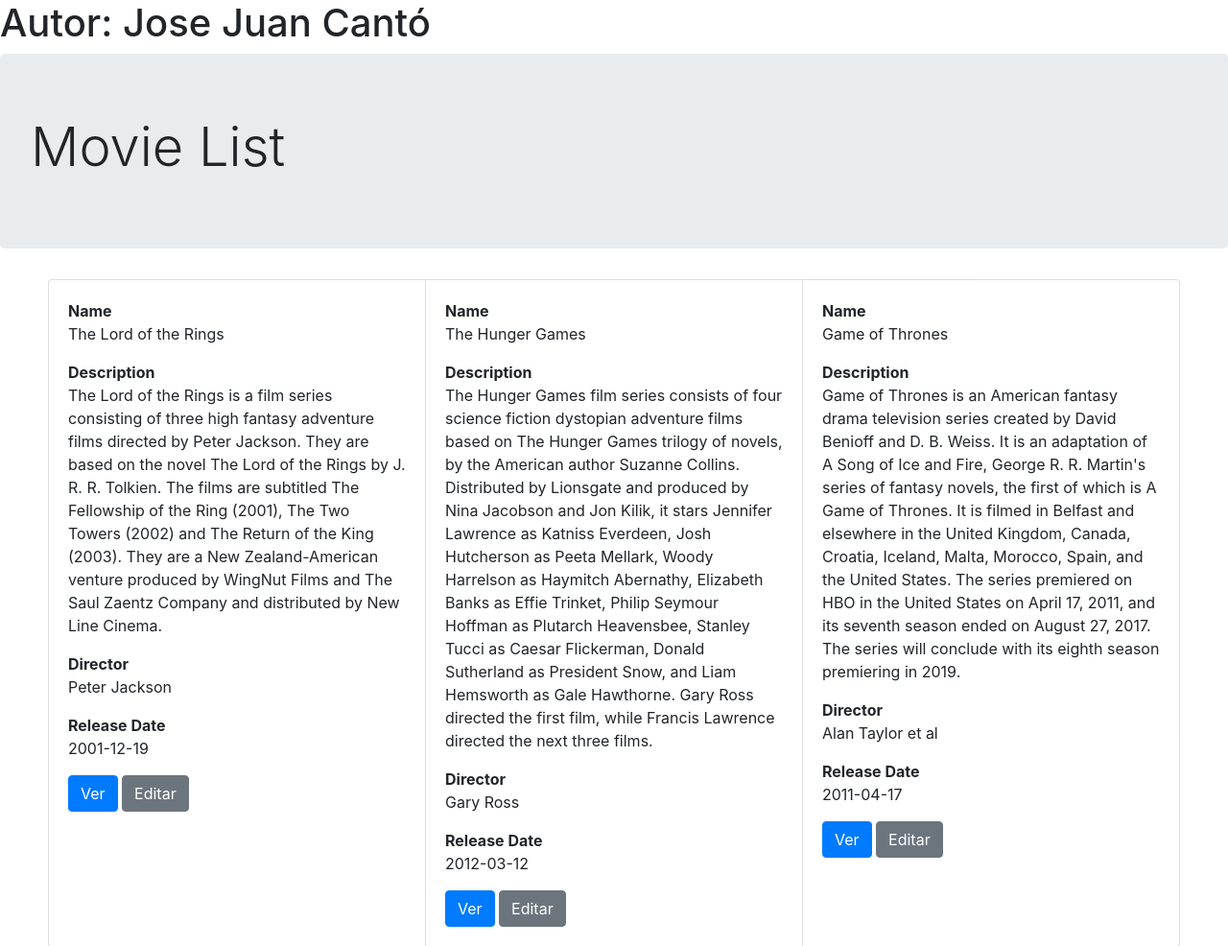
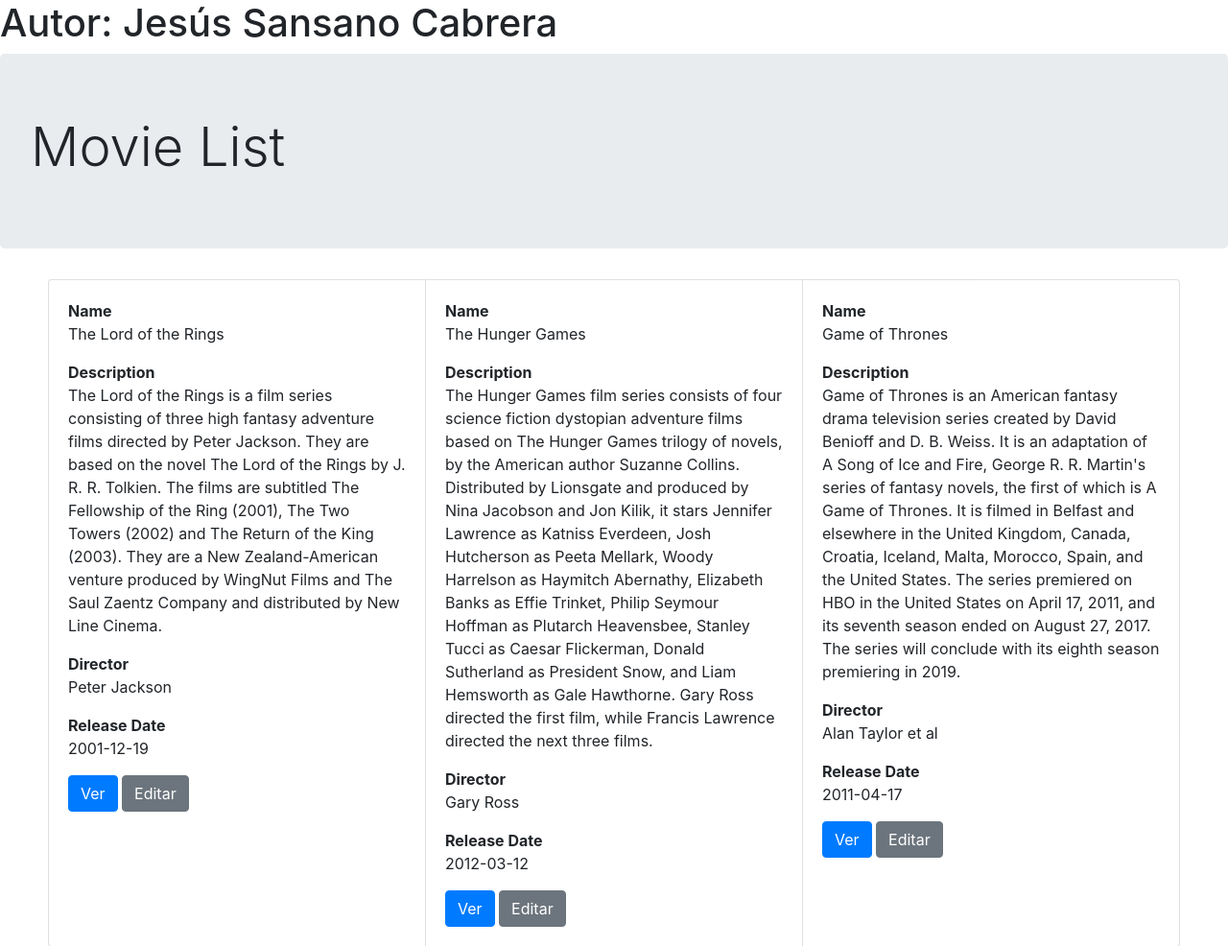
Before and after one commit to GitSansano/practica_vuejs_componentes, a website: page index.html in a window 1280 px wide. Shown: the whole page at 96% size. Drawn offline with nearby package versions, Linux system fonts and the light colour scheme.

Commit message:
Funcionando

```diff
--- a/index.html
+++ b/index.html
@@ -13,7 +13,8 @@
     </head>
 
     <body>
-        <h1 id="autor">Autor: Jose Juan Cantó</h1>
+        <h1 id="autor">Autor: Jesús Sansano Cabrera
+        </h1>
         <!-- https://vuejs.org/v2/guide/index.html -->
         <div id="app">
             <!-- - Mostrar el título de la colección dentro de un componente Jumbotron de Bootstrap https://getbootstrap.com/docs/4.0/components/jumbotron/. En su interior habrá un <h1> con id "title" que mostrará el título de la colección -->
```
